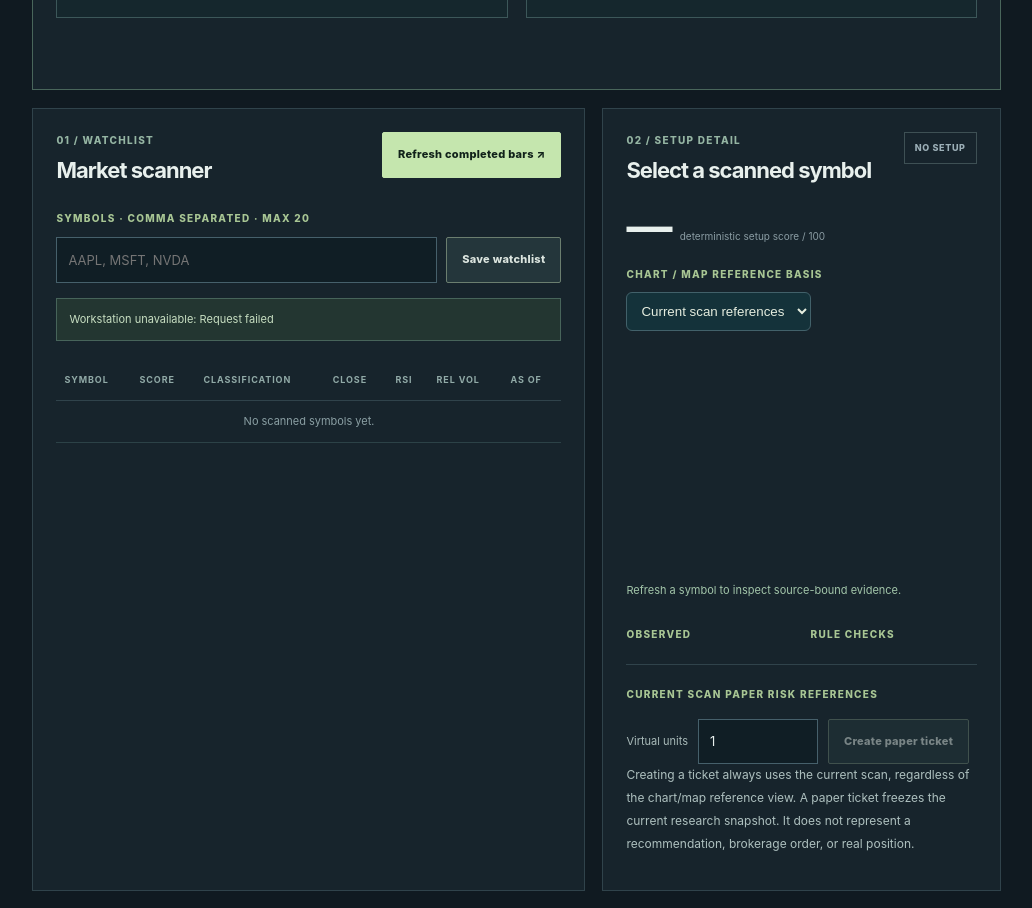
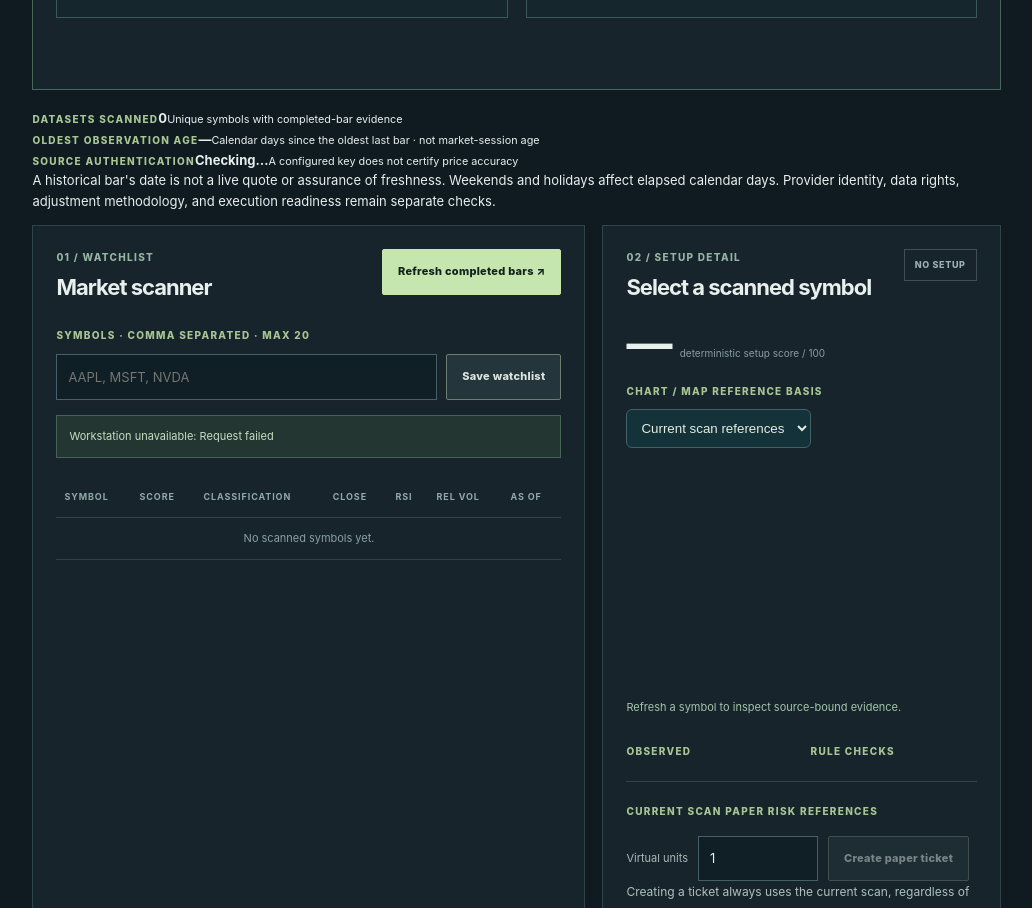
Before and after one commit to ajlacabe23-2426/Project-9--Swing-Bot, a website with bundled scripts: page public/workstation.html in a window 1280 px wide. Shown: the part 1045-1953 px from the top of the page, without its empty margins (241-1273 px from the left). Built offline with nearby package versions, Linux system fonts and the light colour scheme; no server answers.

Commit message:
feat(project9): add explicit historical-data evidence and source-status cards

```diff
--- a/public/workstation.html
+++ b/public/workstation.html
@@ -32,6 +32,12 @@
 </div></div><p class="supporting" id="market-action-status" role="status"></p>
 </section>
 
+<section class="evidence-strip" aria-label="Historical evidence summary">
+<article class="evidence-tile"><span class="mini-label">DATASETS SCANNED</span><strong id="evidence-symbols">0</strong><small>Unique symbols with completed-bar evidence</small></article>
+<article class="evidence-tile"><span class="mini-label">OLDEST OBSERVATION AGE</span><strong id="evidence-age">—</strong><small id="evidence-age-note">Calendar days since the oldest last bar · not market-session age</small></article>
+<article class="evidence-tile"><span class="mini-label">SOURCE AUTHENTICATION</span><strong id="evidence-provider">Checking…</strong><small id="evidence-provider-note">A configured key does not certify price accuracy</small></article>
+</section>
+<p class="evidence-caveat">A historical bar's date is not a live quote or assurance of freshness. Weekends and holidays affect elapsed calendar days. Provider identity, data rights, adjustment methodology, and execution readiness remain separate checks.</p>
 <div class="workstation-grid">
 <article class="panel watchlist-panel"><div class="panel-head"><div><div class="panel-kicker">01 / WATCHLIST</div><h2>Market scanner</h2></div><button id="refresh" class="button main-button">Refresh completed bars ↗</button></div>
 <label class="mini-label" for="watchlist">SYMBOLS · COMMA SEPARATED · MAX 20</label>
```
